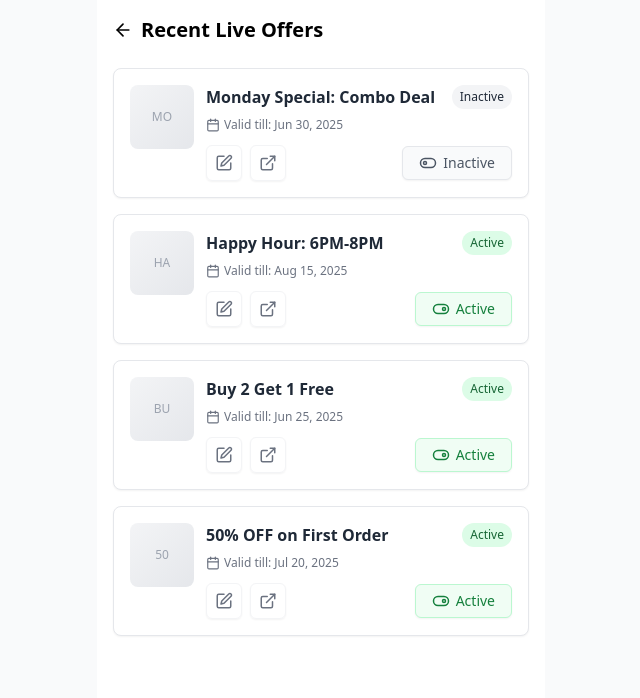
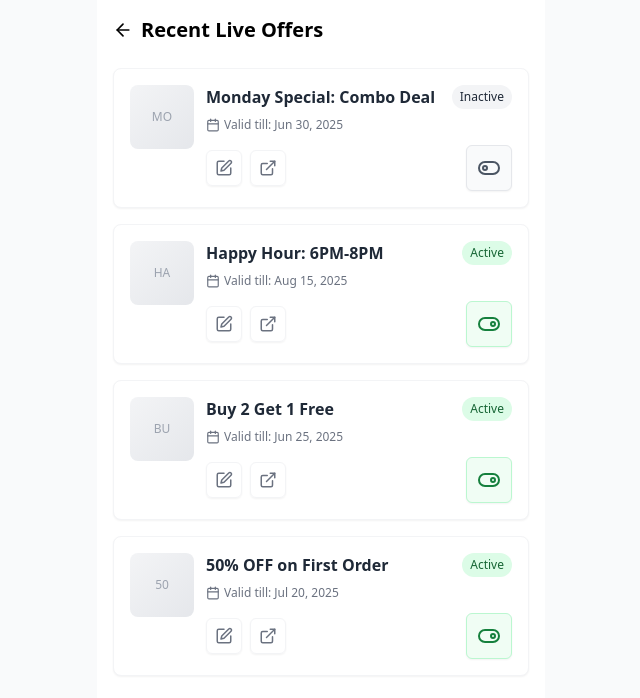
Before and after one commit to DevxD98/Owner-s-page, a React (Vite) app: page /offer-management in a window 1280 px wide. Shown: the top 698 px of the page, without its empty margins (319-959 px from the left). Built offline with nearby package versions, Linux system fonts and the light colour scheme.

Commit message:
Fix OfferItem: Minor bug fixes post initial refactor

```diff
--- a/src/components/offers/OfferItem.jsx
+++ b/src/components/offers/OfferItem.jsx
@@ -4,7 +4,7 @@ import { Edit, ExternalLink, Calendar, ToggleLeft, ToggleRight, AlertCircle } fr
 import { useApp } from '../../contexts/AppContext';
 import { useNavigate } from 'react-router-dom';
 
-const OfferItem = ({ id, title, validTill, isActive, description, image, isDraft, isSponsored }) => {
+const OfferItem = ({ id, title, validTill, isActive, description, image, isDraft, isSponsored, views = 0, showBoostButton = false, type }) => {
   const { toggleOffer } = useApp();
   const navigate = useNavigate();
 
@@ -15,6 +15,11 @@ const OfferItem = ({ id, title, validTill, isActive, description, image, isDraft
 
   const handlePreview = () => {
     navigate(`/preview-offer?id=${id}`);
+  };
+
+  const handleBoost = () => {
+    // Navigate to boost offer page
+    navigate(`/boost-offer?id=${id}`);
   };
 
   // Format date to more readable format
@@ -33,7 +38,7 @@ const OfferItem = ({ id, title, validTill, isActive, description, image, isDraft
   };
 
   return (
-    <div className={`bg-white rounded-lg p-4 border ${isSponsored ? 'border-purple-200' : 'border-gray-200'} shadow-sm transition-all duration-300 hover:shadow-md group`}>
+    <div className={`bg-white rounded-lg p-4 border ${isSponsored ? 'border-purple-200' : 'border-gray-100'} shadow-sm transition-all duration-300 hover:shadow-md group`}>
       <div className="flex items-start gap-3">
         {/* Image or placeholder */}
         <div className="w-16 h-16 bg-gray-100 rounded-lg overflow-hidden flex-shrink-0">
@@ -47,6 +52,11 @@ const OfferItem = ({ id, title, validTill, isActive, description, image, isDraft
         </div>
 
         <div className="flex-1">
+          {type && (
+            <div className="mb-1 text-xs text-gray-500 font-medium">
+              {type === 'happyhours' ? 'Happy hours' : type === 'spintowin' ? 'Spin to win!' : ''}
+            </div>
+          )}
           <div className="flex justify-between">
             <h3 className={`font-semibold ${isSponsored ? 'text-purple-800 group-hover:text-purple-600' : 'text-gray-800 group-hover:text-amber-600'} transition-colors`}>
               {title}
@@ -63,7 +73,14 @@ const OfferItem = ({ id, title, validTill, isActive, description, image, isDraft
                 Draft
               </span>
             ) : (
-              <span className={`inline-flex items-center px-2 py-1 rounded-full text-xs font-medium ${isActive ? 'bg-green-100 text-green-800' : 'bg-gray-100 text-gray-800'}`}>
+              <span
+                className={`inline-flex items-center px-2 py-1 rounded-full text-xs font-medium ${
+                  isActive
+                    ? isSponsored ? 'bg-purple-100 text-purple-800' : 'bg-green-100 text-green-800'
+                    : 'bg-gray-100 text-gray-800'
+                }`}
+                title={isActive ? "Active offer" : "Inactive offer"}
+              >
                 {isActive ? 'Active' : 'Inactive'}
               </span>
             )}
@@ -73,10 +90,19 @@ const OfferItem = ({ id, title, validTill, isActive, description, image, isDraft
             <p className="text-gray-500 text-sm mt-1 line-clamp-2">{description}</p>
           )}
 
-          <div className="flex items-center mt-2 text-xs text-gray-500">
-            <Calendar size={14} className="mr-1" />
-            <span>Valid till: {formatDate(validTill)}</span>
+          <div className="flex items-center mt-2">
+            <div className="flex items-center text-xs text-gray-500">
+              <Calendar size={14} className="mr-1" />
+              <span>Valid till: {formatDate(validTill)}</span>
+            </div>
           </div>
+
+          {/* Views display (moved below the image) */}
+          {views > 0 && (
+            <div className="flex items-center text-xs text-gray-600 font-medium mt-1.5">
+              <span>Views: {views}</span>
+            </div>
+          )}
 
           {/* Action buttons */}
           <div className="flex items-center justify-between mt-3">
@@ -95,27 +121,30 @@ const OfferItem = ({ id, title, validTill, isActive, description, image, isDraft
               >
                 <ExternalLink size={18} />
               </button>
+              {showBoostButton && (
+                <button
+                  className="px-4 py-2.5 text-white bg-gradient-to-r from-amber-500 to-orange-600 hover:from-amber-600 hover:to-orange-700 rounded-lg transition-all text-sm font-medium shadow-md hover:shadow-lg"
+                  onClick={handleBoost}
+                >
+                  Boost Offer
+                </button>
+              )}
             </div>
 
             {!isDraft && (
               <button
                 onClick={() => toggleOffer(id)}
-                className={`flex items-center text-sm font-medium rounded-md px-4 py-1.5 transition-colors shadow-sm hover:shadow border ${
+                title={isActive ? "Active (click to deactivate)" : "Inactive (click to activate)"}
+                className={`flex items-center justify-center rounded-md p-2.5 transition-all duration-200 shadow-sm hover:shadow border min-w-[44px] min-h-[44px] ${
                   isActive
                     ? isSponsored ? 'text-purple-700 bg-purple-50 hover:bg-purple-100 border-purple-200' : 'text-green-700 bg-green-50 hover:bg-green-100 border-green-200'
                     : 'text-gray-600 bg-gray-50 hover:bg-gray-100 border-gray-200'
                 }`}
               >
                 {isActive ? (
-                  <>
-                    <ToggleRight size={18} className="mr-1.5" />
-                    <span>Active</span>
-                  </>
+                  <ToggleRight size={24} />
                 ) : (
-                  <>
-                    <ToggleLeft size={18} className="mr-1.5" />
-                    <span>Inactive</span>
-                  </>
+                  <ToggleLeft size={24} />
                 )}
               </button>
             )}
```
